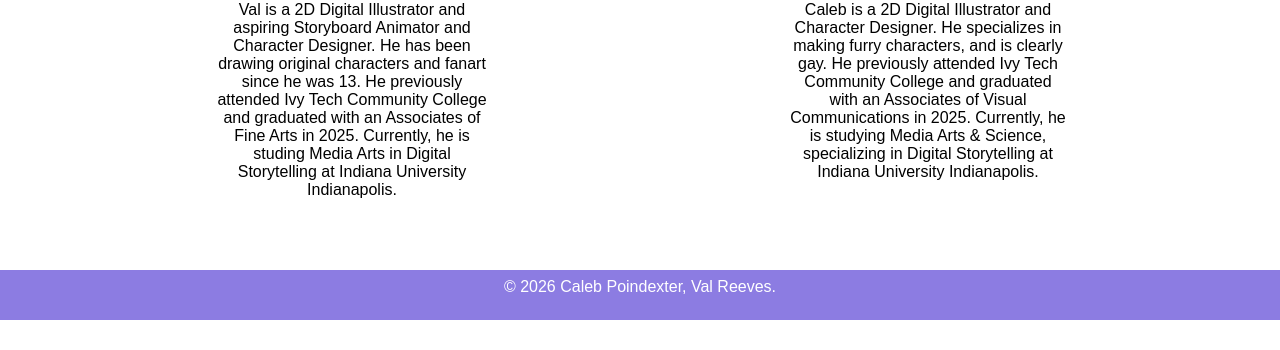
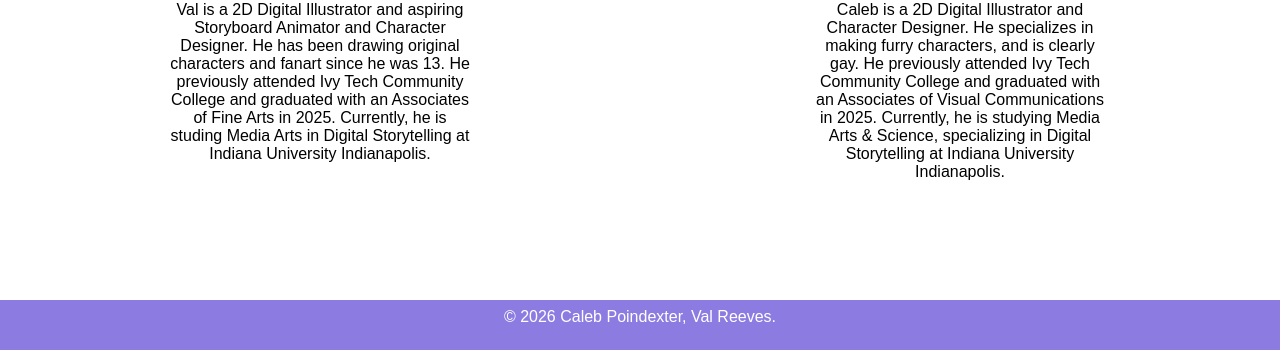
Before and after one commit to CalebPoin/Pokemon_Partner_Picker, a plain HTML site: page about.html in a window 1280 px wide. Shown: the part 610-960 px from the top of the page. Before the commit the page ends 930 px from the top, so only its background shows below. Drawn offline with Linux system fonts and the light colour scheme.

Commit message:
hfshvfksj

```diff
--- a/styles.css
+++ b/styles.css
@@ -11,6 +11,7 @@ h1, h2, h3, h4, h5, h6, p {
 
  font-family: arial;
 }
+
 
 
 /*Nav Bar*/
@@ -176,7 +177,8 @@ footer p{
 .about{
     margin: 0 auto;
     padding-top: 75px;
-    width: 90%;
+    margin-bottom: 30px;
+    width: auto;
     height: 110%;
     display: grid;
     grid-template-columns: 1fr 1fr;
@@ -211,16 +213,17 @@ footer p{
 }
 
 .aboutTextOne{
+    /*background-color: blue;*/
+    margin: 0 auto;
+    width: 300px;
     font-family: arial;
-    padding-left: 150px;
-    padding-right: 150px;
     text-align: center;
 }
 
 .aboutTextTwo{
+    margin: 0 auto;
+    width: 300px;
     font-family: arial;
-    padding-left: 150px;
-    padding-right: 150px;
     text-align: center;
 }
 
```
